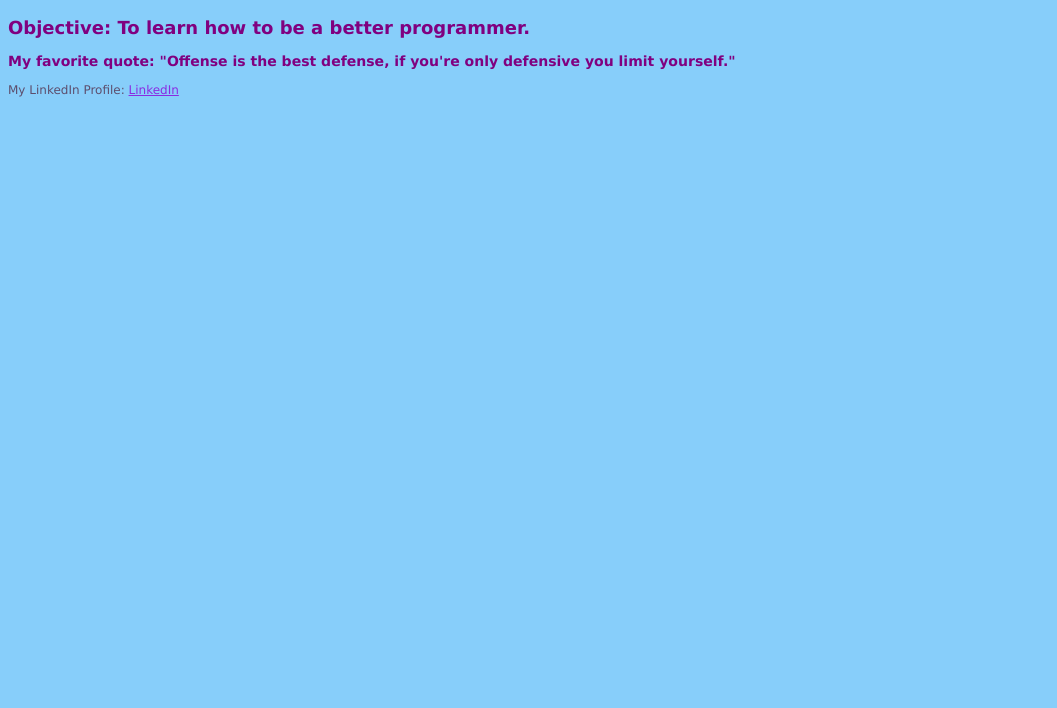
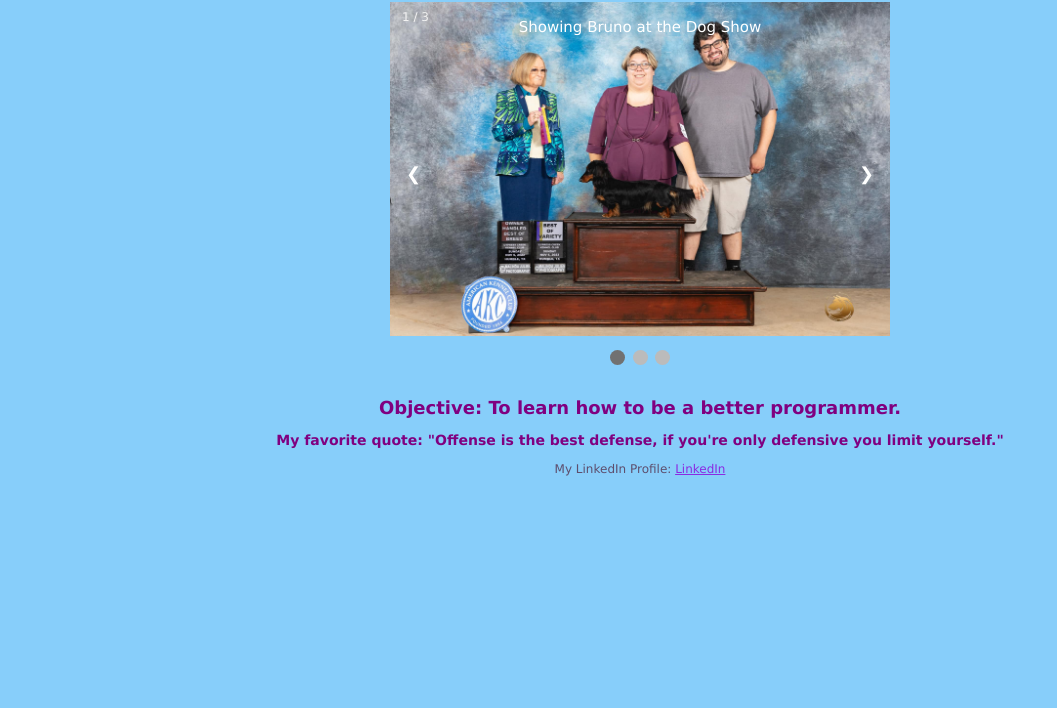
Before and after one commit to pchanpro/aboutme, a plain HTML site: page index.html in a window 1280 px wide. Shown: the part 92-800 px from the top of the page, without its empty margins (0-1057 px from the left). Drawn offline with Linux system fonts and the light colour scheme.

Commit message:
Add files via upload

```diff
--- a/index.html
+++ b/index.html
@@ -1,6 +1,7 @@
 <html>
     <head>
         <link rel="stylesheet" type="text/css" href="styles.css">
+        <link rel="stylesheet" type="text/css" href="slideshow.css">
         <meta charset="UTF-8">
         <title>Karen Foleys Web Page</title>
     </head>
@@ -14,8 +15,74 @@
             </nav>
         </div>
         <br>
+         <!-- Slideshow container -->
+        <div class="slideshow-container">
+
+            <!-- Full-width images with number and caption text -->
+            <div class="mySlides fade">
+            <div class="numbertext">1 / 3</div>
+            <img src="karen.jpg" alt="dog win photo" style="width:100%">
+            <div class="text">Showing Bruno at the Dog Show</div>
+            </div>
+
+            <div class="mySlides fade">
+            <div class="numbertext">2 / 3</div>
+            <img src="bluey_ribbons.jpg" alt="dog show ribbons" style="width:100%">
+            <div class="text">Bluey's Ribbons from a Big Win!</div>
+            </div>
+
+            <div class="mySlides fade">
+            <div class="numbertext">3 / 3</div>
+            <img src="bluey_win.jpg" alt="dog win photo #2" style="width:100%">
+            <div class="text">Bluey's win photo with her professional handler</div>
+            </div>
+
+            <!-- Next and previous buttons -->
+            <a class="prev" onclick="plusSlides(-1)">&#10094;</a>
+            <a class="next" onclick="plusSlides(1)">&#10095;</a>
+        </div>
+        <br>
+
+        <!-- The dots/circles -->
+        <div style="text-align:center">
+            <span class="dot" onclick="currentSlide(1)"></span>
+            <span class="dot" onclick="currentSlide(2)"></span>
+            <span class="dot" onclick="currentSlide(3)"></span>
+        </div>
+        <br>
         <h2>Objective: To learn how to be a better programmer.</h2>
         <h3>My favorite quote: "Offense is the best defense, if you're only defensive you limit yourself."</h3>
         <p>My LinkedIn Profile: <a href="https://www.linkedin.com/in/karen-foley-900130165/" target="_blank">LinkedIn</a></p>
+
+        <script type="text/javascript">
+            let slideIndex = 1;
+            showSlides(slideIndex);
+
+            // Next/previous controls
+            function plusSlides(n) {
+            showSlides(slideIndex += n);
+            }
+
+            // Thumbnail image controls
+            function currentSlide(n) {
+            showSlides(slideIndex = n);
+            }
+
+            function showSlides(n) {
+            let i;
+            let slides = document.getElementsByClassName("mySlides");
+            let dots = document.getElementsByClassName("dot");
+            if (n > slides.length) {slideIndex = 1}
+            if (n < 1) {slideIndex = slides.length}
+            for (i = 0; i < slides.length; i++) {
+                slides[i].style.display = "none";
+            }
+            for (i = 0; i < dots.length; i++) {
+                dots[i].className = dots[i].className.replace(" active", "");
+            }
+            slides[slideIndex-1].style.display = "block";
+            dots[slideIndex-1].className += " active";
+            }
+        </script>
     </body>
 </html>
--- /dev/null
+++ b/slideshow.css
@@ -0,0 +1,87 @@
+* {box-sizing:border-box}
+
+/* Slideshow container */
+.slideshow-container {
+  max-width: 500px;
+  position: relative;
+  margin: auto;
+}
+
+/* Hide the images by default */
+.mySlides {
+  display: none;
+}
+
+/* Next & previous buttons */
+.prev, .next {
+  cursor: pointer;
+  position: absolute;
+  top: 50%;
+  width: auto;
+  margin-top: -22px;
+  padding: 16px;
+  color: white;
+  font-weight: bold;
+  font-size: 18px;
+  transition: 0.6s ease;
+  border-radius: 0 3px 3px 0;
+  user-select: none;
+}
+
+/* Position the "next button" to the right */
+.next {
+  right: 0;
+  border-radius: 3px 0 0 3px;
+}
+
+/* On hover, add a black background color with a little bit see-through */
+.prev:hover, .next:hover {
+  background-color: rgba(0,0,0,0.8);
+}
+
+/* Caption text */
+.text {
+  color: white;
+  font-size: 15px;
+  padding: 8px 12px;
+  position: absolute;
+  top: 8px;
+  width: 100%;
+  text-align: center;
+}
+
+/* Number text (1/3 etc) */
+.numbertext {
+  color: #f2f2f2;
+  font-size: 12px;
+  padding: 8px 12px;
+  position: absolute;
+  top: 0;
+}
+
+/* The dots/bullets/indicators */
+.dot {
+  cursor: pointer;
+  height: 15px;
+  width: 15px;
+  margin: 0 2px;
+  background-color: #bbb;
+  border-radius: 50%;
+  display: inline-block;
+  transition: background-color 0.6s ease;
+}
+
+.active, .dot:hover {
+  background-color: #717171;
+}
+
+/* Fading animation */
+.fade {
+  animation-name: fade;
+  animation-duration: 1.5s;
+}
+
+@keyframes fade {
+  from {opacity: .4}
+  to {opacity: 1}
+}
--- a/styles.css
+++ b/styles.css
@@ -5,9 +5,12 @@ body{
 }
 h1, h2, h3, h4, h5, h6{
     color: purple;
+    text-align: center;
 }
 p, ol, li{
     color: #5d4e6d;
+    text-align: center;
+    list-style-type: none;
 }
 nav a:hover {
     color: greenyellow;
@@ -21,3 +24,22 @@ nav a, nav, a{
     font-size: 18pt;
     margin: 0px 300px;
 }
+
+img, iframe {
+    padding: inherit;
+    margin:auto;
+    width: 500px;
+    display: block;
+  }
+
+.web {
+    width: 100px;
+}
+
+.fb {
+    width: 100px;
+}
+
+form {
+    text-align: center;
+}
```
Also changed, not shown: aboutme.html (+1 -1 lines), contact.html (+51 -2 lines), contact.js (+27 -25 lines), projects.html (+2 -2 lines), karen2.jpg (added), 2 other files.
